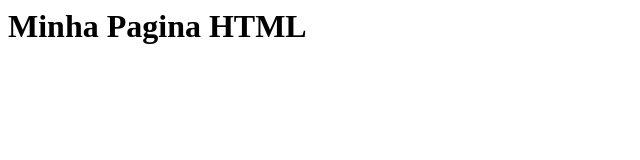
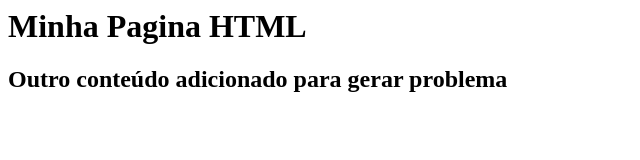
Before and after one commit to wenyalee/gama-no-github, a plain HTML site: page index.html in a window 1280 px wide. Shown: the whole page, without its empty margins (0-640 px from the left). Drawn offline with Linux system fonts and the light colour scheme.

Commit message:
outro commit, desta vez em master

```diff
--- a/index.html
+++ b/index.html
@@ -1,5 +1,6 @@
 <html>
 	<body>
 		<h1>Minha Pagina HTML</h1>
+		<h2> Outro conteúdo adicionado para gerar problema</h2>
 	</body>
 </html>
```
